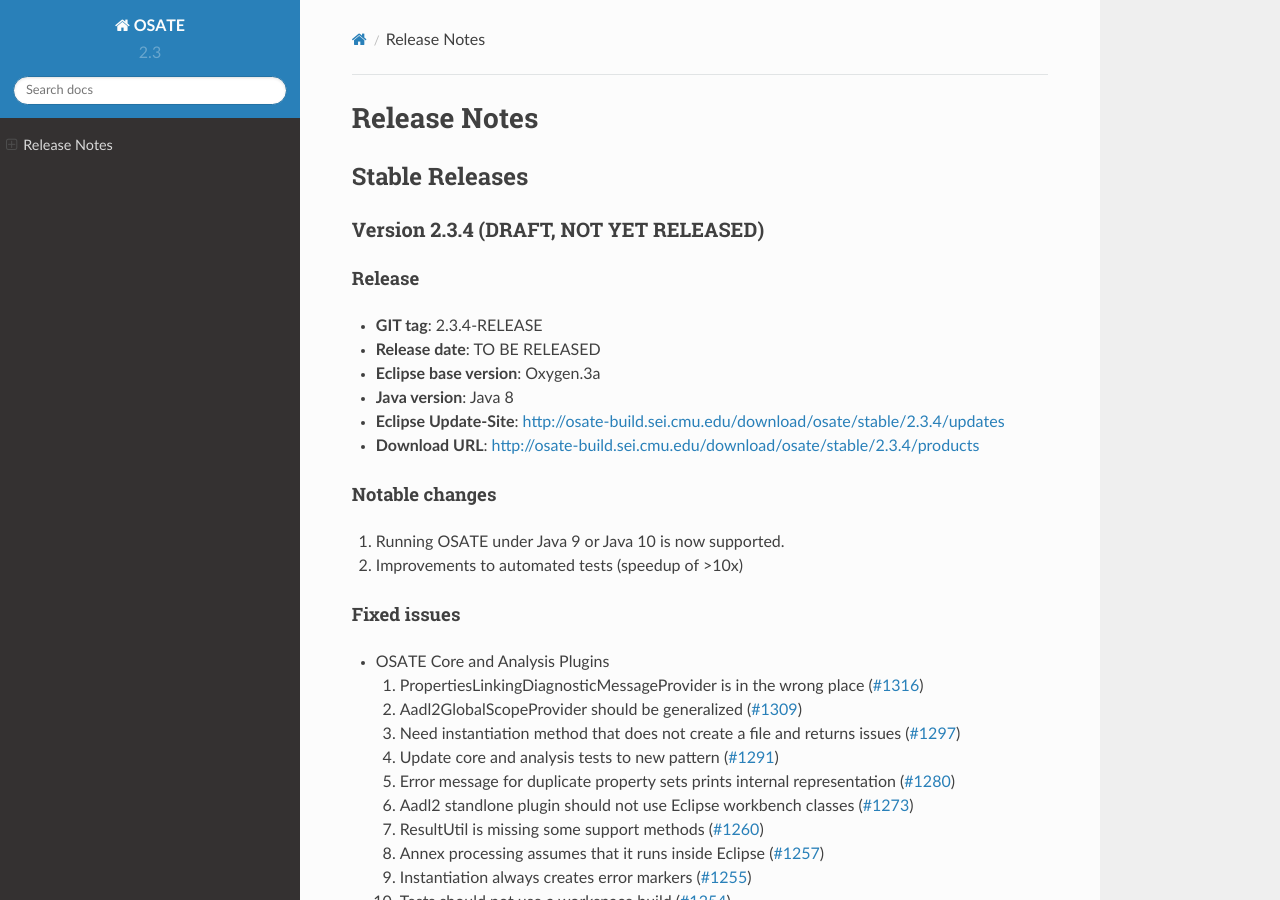
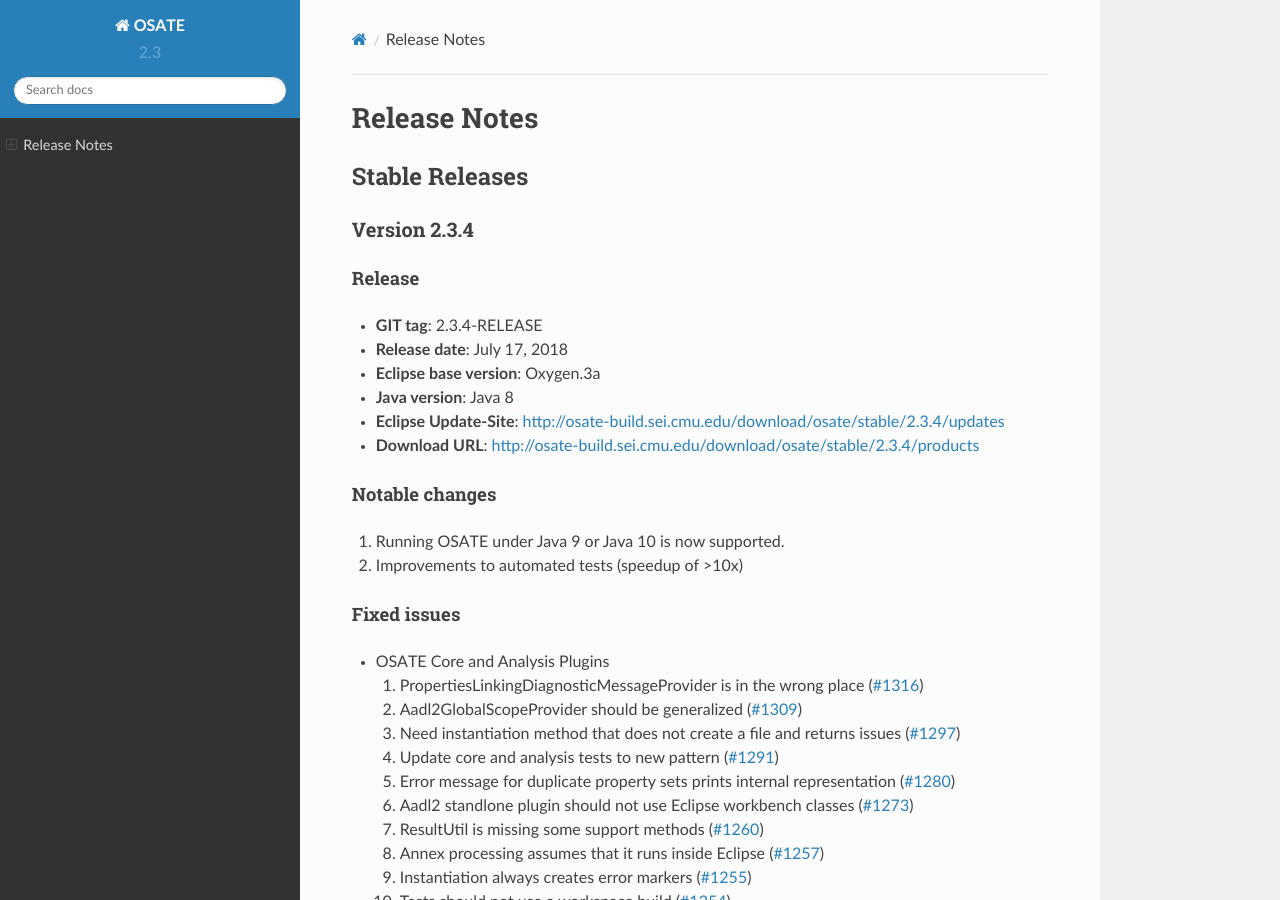
Before and after one commit to osate/website, a Sphinx documentation site: the page built from source/osate-releases.md, in a window 1280 px wide and 900 px high. Built offline with Sphinx 7.4.7 and the Read the Docs theme 2.0.0, drawn with Linux system fonts in a browser that asks for light colours.

Commit message:
Release 2.3.4

```diff
--- a/source/conf.py
+++ b/source/conf.py
@@ -67,7 +67,7 @@
 # The short X.Y version.
 version = u'2.3'
 # The full version, including alpha/beta/rc tags.
-release = u'2.3.3'
+release = u'2.3.4'
 
 # The language for content autogenerated by Sphinx. Refer to documentation
 # for a list of supported languages.
--- a/source/osate-releases.md
+++ b/source/osate-releases.md
@@ -2,12 +2,12 @@
 
 ## Stable Releases
 
-### Version 2.3.4 (DRAFT, NOT YET RELEASED)
+### Version 2.3.4
 
 #### Release
 
   - **GIT tag**: 2.3.4-RELEASE
-  - **Release date**: TO BE RELEASED
+  - **Release date**: July 17, 2018
   - **Eclipse base version**: Oxygen.3a
   - **Java version**: Java 8
   - **Eclipse Update-Site**: <http://osate-build.sei.cmu.edu/download/osate/stable/2.3.4/updates>
```
